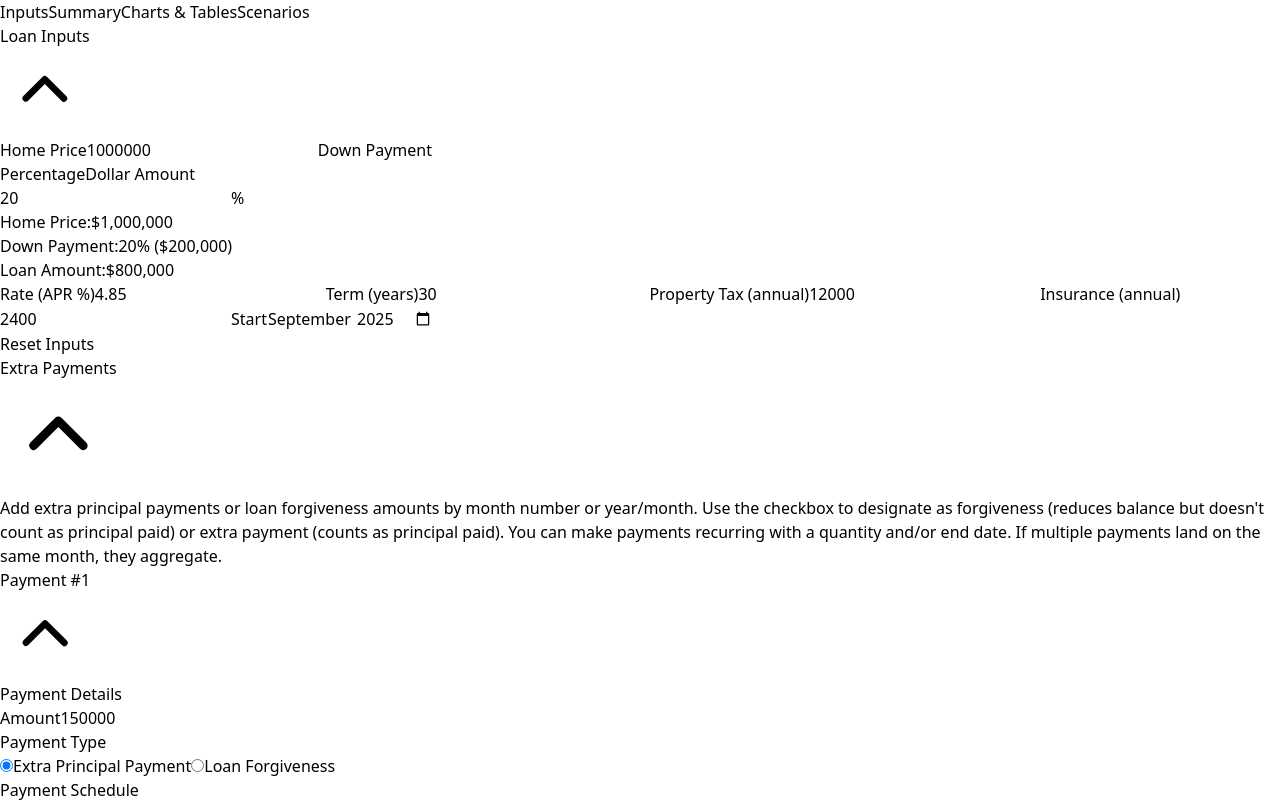
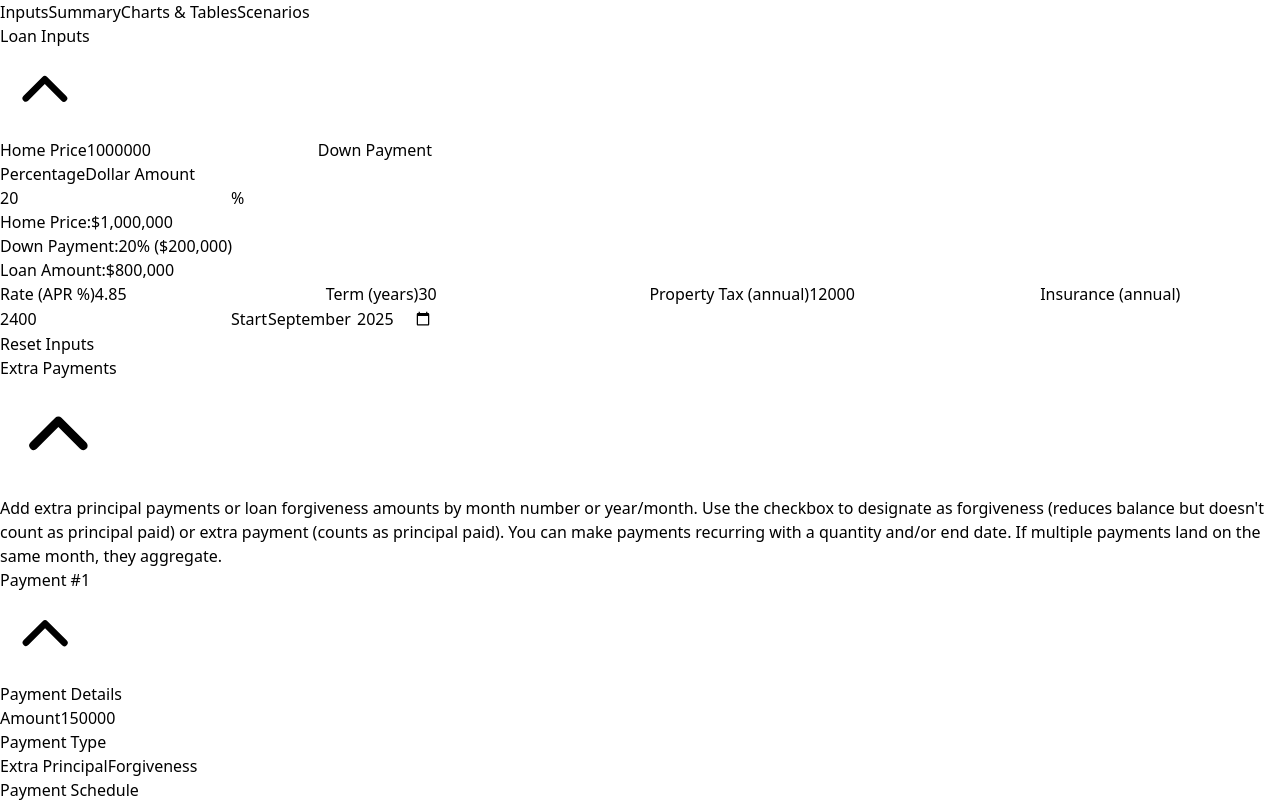
Before and after one commit to omrahman/flexible-mortgage-calculator, a React (Vite) app: page / in a window 1280 px wide. Shown: the top 802 px of the page. Built offline with nearby package versions, Linux system fonts and the light colour scheme.

Commit message:
Replace faulty radio buttons with simpler segmented control

```diff
--- a/src/components/ExtraPayments.tsx
+++ b/src/components/ExtraPayments.tsx
@@ -1,4 +1,4 @@
-import React, { useState } from 'react';
+import React, { useId, useState } from 'react';
 import { useInputField, useNumberField } from '../hooks';
 import { MonthInput } from './MonthInput';
 import { yearMonthToMonthNumber, monthNumberToYearMonth } from '../utils/calculations';
@@ -29,6 +29,7 @@ interface ExtraPaymentItemProps {
 }
 
 const ExtraPaymentItem: React.FC<ExtraPaymentItemProps> = ({ extra, termMonths, startYM, onUpdateExtra, onRemoveExtra, paymentIndex }) => {
+  const groupId = useId();
   // Initialize monthInput state - use existing or create default
   const [monthInput, setMonthInput] = useState<MonthInputType>(() =>
     extra.monthInput || {
@@ -88,9 +89,9 @@ const ExtraPaymentItem: React.FC<ExtraPaymentItemProps> = ({ extra, termMonths,
           <legend className="text-sm font-medium text-gray-600">Payment Details</legend>
           <div className="grid grid-cols-1 md:grid-cols-2 gap-3">
             <div>
-              <label htmlFor={`amount-${extra.id}`} className="text-xs text-gray-500 block mb-2">Amount</label>
+              <label htmlFor={`amount-${groupId}`} className="text-xs text-gray-500 block mb-2">Amount</label>
               <input
-                id={`amount-${extra.id}`}
+                id={`amount-${groupId}`}
                 className="w-full rounded-xl border p-2 text-sm sm:text-base"
                 type="tel"
                 inputMode="numeric"
@@ -103,32 +104,19 @@ const ExtraPaymentItem: React.FC<ExtraPaymentItemProps> = ({ extra, termMonths,
                 onBlur={amountField.onBlur}
               />
             </div>
-            <div className="space-y-2">
+            <div className="space-y-2 min-w-0">
               <label className="text-xs text-gray-500 block mb-2">Payment Type</label>
-              <div className="flex flex-col space-y-2">
-                <label className="flex items-center space-x-2 text-sm">
-                  <input
-                    type="radio"
-                    name={`type-${extra.id}`}
-                    value="payment"
-                    checked={!extra.isForgiveness}
-                    onChange={() => onUpdateExtra(extra.id, 'isForgiveness', false)}
-                    className="h-4 w-4 text-black border-gray-300 focus:ring-black"
-                  />
-                  <span>Extra Principal Payment</span>
-                </label>
-                <label className="flex items-center space-x-2 text-sm">
-                  <input
-                    type="radio"
-                    name={`type-${extra.id}`}
-                    value="forgiveness"
-                    checked={!!extra.isForgiveness}
-                    onChange={() => onUpdateExtra(extra.id, 'isForgiveness', true)}
-                    className="h-4 w-4 text-black border-gray-300 focus:ring-black"
-                  />
-                  <span>Loan Forgiveness</span>
-                </label>
-              </div>
+              <SegmentedControl
+                options={[
+                  { value: 'principal', label: 'Extra Principal' },
+                  { value: 'forgiveness', label: 'Forgiveness' },
+                ]}
+                value={extra.isForgiveness ? 'forgiveness' : 'principal'}
+                onChange={(value) => {
+                  onUpdateExtra(extra.id, 'isForgiveness', value === 'forgiveness');
+                }}
+                className="w-full"
+              />
             </div>
           </div>
         </fieldset>
@@ -172,7 +160,7 @@ const ExtraPaymentItem: React.FC<ExtraPaymentItemProps> = ({ extra, termMonths,
                   <label className="flex items-center space-x-2 text-sm">
                     <input
                       type="radio"
-                      name={`frequency-${extra.id}`}
+                      name={`frequency-${groupId}`}
                       value="monthly"
                       checked={extra.recurringFrequency === 'monthly'}
                       onChange={() => onUpdateExtra(extra.id, 'recurringFrequency', 'monthly')}
@@ -183,7 +171,7 @@ const ExtraPaymentItem: React.FC<ExtraPaymentItemProps> = ({ extra, termMonths,
                   <label className="flex items-center space-x-2 text-sm">
                     <input
                       type="radio"
-                      name={`frequency-${extra.id}`}
+                      name={`frequency-${groupId}`}
                       value="annually"
                       checked={extra.recurringFrequency === 'annually'}
                       onChange={() => onUpdateExtra(extra.id, 'recurringFrequency', 'annually')}
@@ -194,9 +182,9 @@ const ExtraPaymentItem: React.FC<ExtraPaymentItemProps> = ({ extra, termMonths,
                 </div>
               </div>
               <div>
-                <label htmlFor={`quantity-${extra.id}`} className="text-xs text-gray-500 block mb-2">Number of payments</label>
+                <label htmlFor={`quantity-${groupId}`} className="text-xs text-gray-500 block mb-2">Number of payments</label>
                 <input
-                  id={`quantity-${extra.id}`}
+                  id={`quantity-${groupId}`}
                   className="w-full rounded-xl border p-2 text-sm sm:text-base"
                   type="tel"
                   inputMode="numeric"
@@ -255,7 +243,7 @@ export const ExtraPayments: React.FC<ExtraPaymentsProps> = ({
       <div className="space-y-4">
         {extras.map((extra, index) => (
           <ExtraPaymentItem
-            key={extra.id}
+            key={`${extra.id}-${index}`}
             extra={extra}
             termMonths={termMonths}
             startYM={startYM}
--- a/src/components/SegmentedControl.tsx
+++ b/src/components/SegmentedControl.tsx
@@ -14,12 +14,12 @@ export const SegmentedControl: React.FC<SegmentedControlProps> = ({
   className = '',
 }) => {
   return (
-    <div className={`flex rounded-lg border border-gray-300 bg-gray-50 p-1 ${className}`}>
+    <div className={`flex flex-wrap min-w-0 rounded-lg border border-gray-300 bg-gray-50 p-1 ${className}`}>
       {options.map((option) => (
         <button
           key={option.value}
           onClick={() => onChange(option.value)}
-          className={`flex-1 px-3 py-2 sm:py-1 text-sm font-medium rounded-md transition-all duration-200 min-h-[44px] sm:min-h-0 ${
+          className={`flex-1 min-w-0 px-3 py-2 sm:py-1 text-sm font-medium rounded-md transition-all duration-200 min-h-[44px] sm:min-h-0 text-center whitespace-normal ${
             value === option.value
               ? 'bg-white text-gray-900 shadow-sm border border-gray-200'
               : 'text-gray-600 hover:text-gray-900 hover:bg-gray-100'
--- a/src/constants/index.ts
+++ b/src/constants/index.ts
@@ -11,12 +11,14 @@ export const DEFAULT_EXTRA_PAYMENTS = [
   {
     id: 'default-1',
     month: 6,
-    amount: 150000
+    amount: 150000,
+    isForgiveness: false
   },
   {
     id: 'default-2',
     month: 12,
     amount: 5000,
+    isForgiveness: false,
     isRecurring: true,
     recurringQuantity: 12,
     recurringFrequency: 'monthly' as const
--- a/src/hooks/useMortgageCalculation.ts
+++ b/src/hooks/useMortgageCalculation.ts
@@ -80,7 +80,15 @@ export const useMortgageCalculation = () => {
   const handleAddExtra = () => {
     setExtras(xs => [
       ...xs,
-      { id: `extra-${Date.now()}-${Math.random().toString(36).substr(2, 9)}`, month: 1, amount: 1000 },
+      {
+        id: `extra-${Date.now()}-${Math.random().toString(36).substr(2, 9)}`,
+        month: 1,
+        amount: 1000,
+        isForgiveness: false,
+        isRecurring: false,
+        recurringQuantity: 1,
+        recurringFrequency: 'monthly'
+      },
     ]);
   };
 
```
